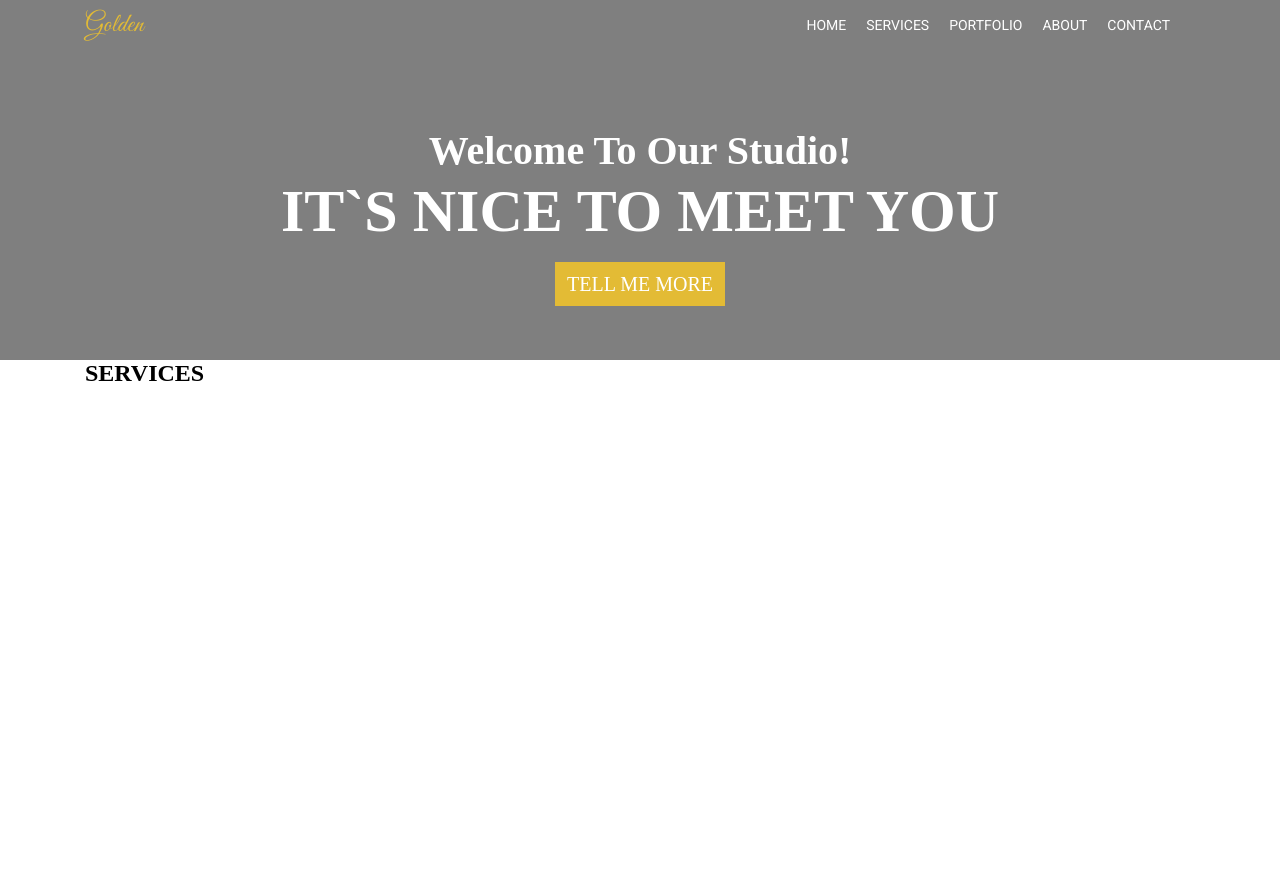
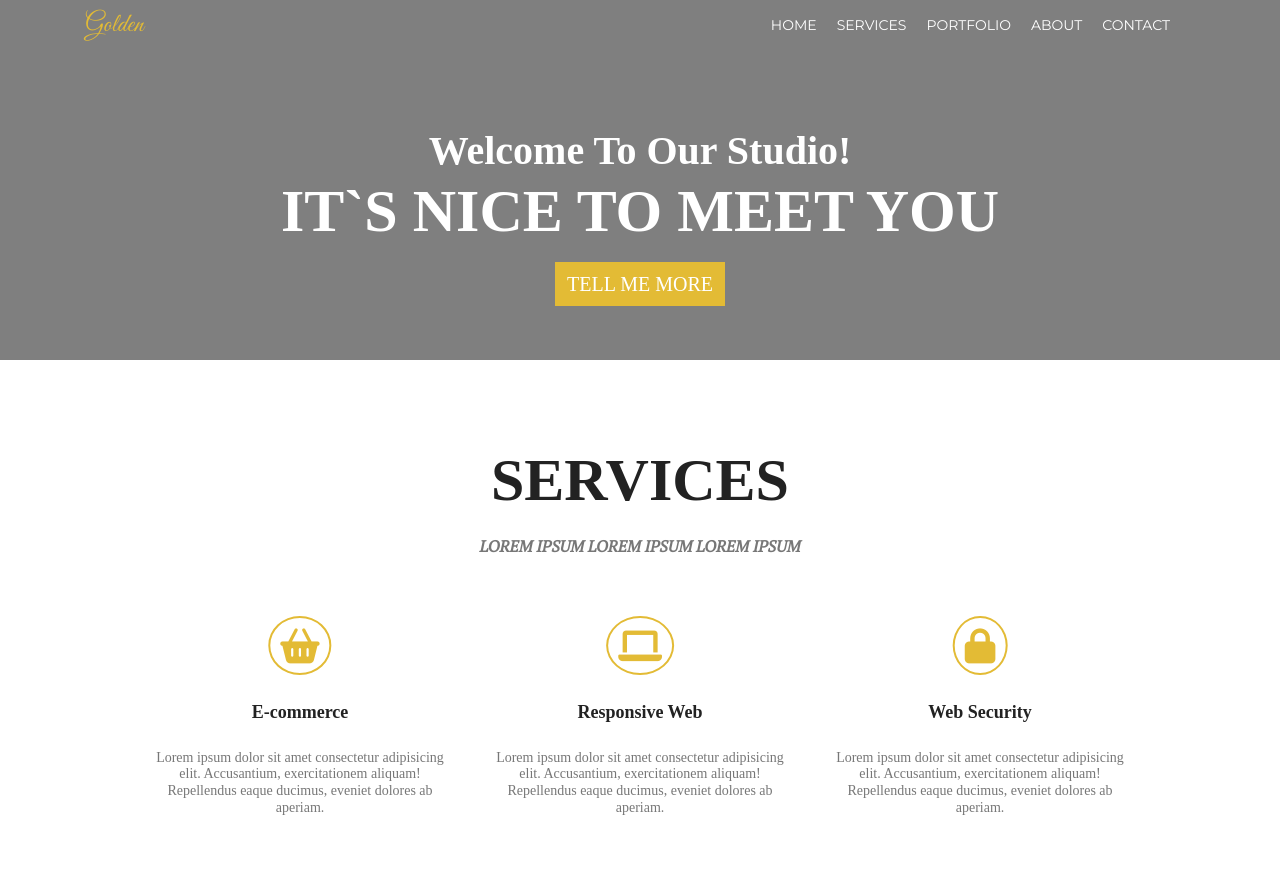
Before and after one commit to SzymonDrozdowski/Golden, a website: page index.html in a window 1280 px wide. Before the commit the page ends 800 px from the top, so only its background shows below. Drawn offline with Linux system fonts and the light colour scheme.

Commit message:
add section services and change fonts

```diff
--- a/index.html
+++ b/index.html
@@ -9,8 +9,8 @@
     <link rel="preconnect" href="https://fonts.googleapis.com" />
     <link rel="preconnect" href="https://fonts.gstatic.com" crossorigin />
     <link
+      href="https://fonts.googleapis.com/css2?family=Great+Vibes&family=Montserrat:ital,wght@0,400;1,700&family=PT+Serif:ital@1&family=Roboto+Slab&display=swap"
       rel="stylesheet"
-      href="https://fonts.googleapis.com/css2?family=Great+Vibes&family=Playball&family=Roboto:wght@300;400;700;900&display=swap"
     />
     <link
       rel="stylesheet"
@@ -37,10 +37,41 @@
         </div>
       </div>
     </section>
-    <section class="services">
-      <div class="container">
+
+    <section>
+      <div class="container services">
         <div class="heading">
-          <h2><strong>SERVICES</strong></h2>
+          <h2>SERVICES</h2>
+          <p>lorem ipsum lorem ipsum lorem ipsum</p>
+        </div>
+        <div class="row three-assets">
+          <div class="col-12 col-md-4 asset">
+            <a href="#"><i class="fa-solid fa-basket-shopping icon"></i></a>
+            <h5>E-commerce</h5>
+            <p>
+              Lorem ipsum dolor sit amet consectetur adipisicing elit.
+              Accusantium, exercitationem aliquam! Repellendus eaque ducimus,
+              eveniet dolores ab aperiam.
+            </p>
+          </div>
+          <div class="col-12 col-md-4 asset">
+            <a href="#"><i class="fa-solid fa-laptop icon"></i></a>
+            <h5>Responsive Web</h5>
+            <p>
+              Lorem ipsum dolor sit amet consectetur adipisicing elit.
+              Accusantium, exercitationem aliquam! Repellendus eaque ducimus,
+              eveniet dolores ab aperiam.
+            </p>
+          </div>
+          <div class="col-12 col-md-4 asset">
+            <a href="#"><i class="fa-solid fa-lock icon"></i></a>
+            <h5>Web Security</h5>
+            <p>
+              Lorem ipsum dolor sit amet consectetur adipisicing elit.
+              Accusantium, exercitationem aliquam! Repellendus eaque ducimus,
+              eveniet dolores ab aperiam.
+            </p>
+          </div>
         </div>
       </div>
     </section>
--- a/sass/style.scss
+++ b/sass/style.scss
@@ -1,6 +1,7 @@
-$font1: "Roboto", sans-serif;
+$font1: "Montserrat", sans-serif;
 $font2: "Great Vibes", cursive;
-$font3: "Playball", cursive;
+$font3: "PT Serif", serif;
+$font4: "Roboto Slab", serif;
 
 * {
   margin: 0;
@@ -93,3 +94,65 @@ body .wrapper {
 .splash .btn:hover {
   font-size: 21px;
 }
+
+// SERVICES
+
+.heading {
+  font-size: 40px;
+  font-family: $font1 bold;
+  color: rgb(34, 34, 34);
+  font-weight: bold;
+  text-transform: uppercase;
+  line-height: 1.875;
+  display: flex;
+  align-items: center;
+  flex-direction: column;
+  padding: 64px 0 0;
+  margin-bottom: 0;
+}
+
+.heading p {
+  font-size: 16px;
+  font-family: $font3;
+  color: rgb(119, 119, 119);
+  line-height: 1.2;
+  padding-top: 0;
+  margin: 0;
+}
+
+.three-assets {
+  padding: 60px;
+}
+
+.three-assets h5 {
+  font-size: 18px;
+  font-family: $font1 bold;
+  font-weight: 700;
+  color: rgb(34, 34, 34);
+  font-weight: bold;
+  line-height: 4.167;
+  text-align: center;
+}
+
+.three-assets p {
+  font-size: 14px;
+  font-family: "Roboto Slab" cursive;
+  color: rgb(119, 119, 119);
+  line-height: 1.2;
+  text-align: center;
+}
+
+.icon {
+  color: #e3bb35;
+  border: 2px solid #e3bb35;
+  border-radius: 50%;
+  padding: 10px;
+  font-size: 35px;
+  position: relative;
+  left: 50%;
+  transform: translateX(-50%);
+}
+
+.three-assets .asset {
+  padding: 0 25px;
+}
```
Also changed, not shown: css/style.css, 1 other file.
